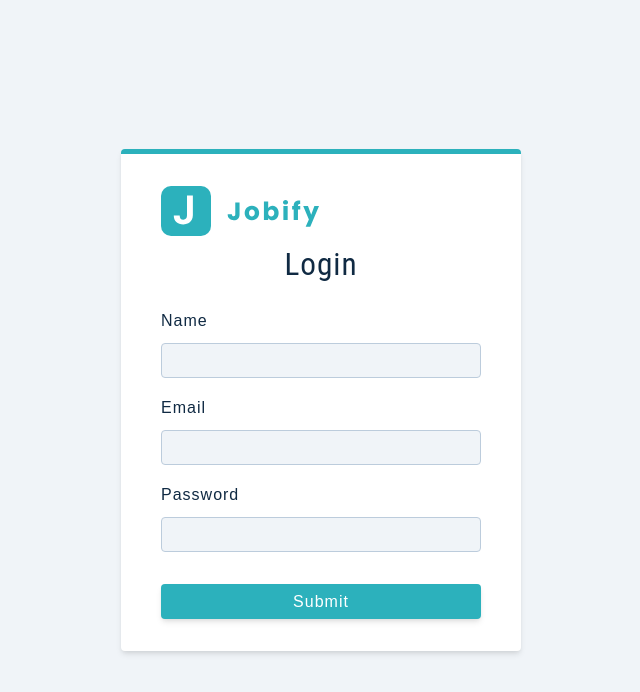
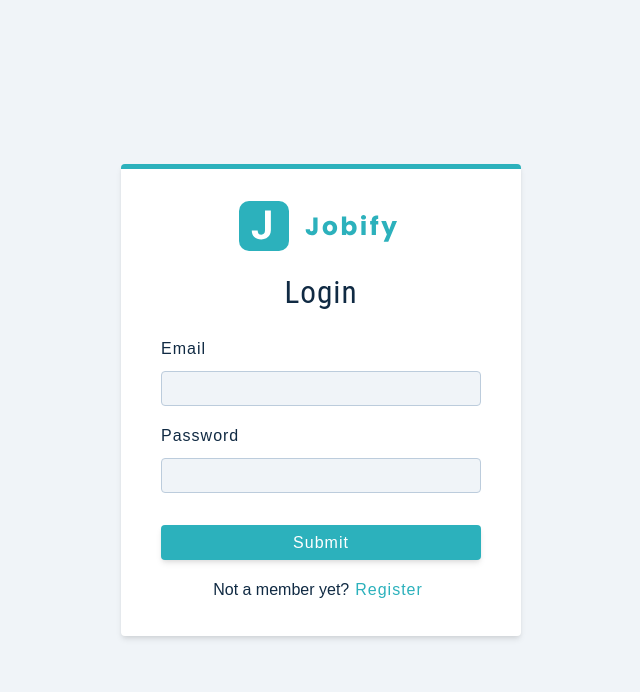
Before and after one commit to wujekbizon/mern_jobify, a React (Create React App) app: page /register in a window 1280 px wide. Shown: the top 692 px of the page, without its empty margins (319-959 px from the left). Built offline with nearby package versions, Linux system fonts and the light colour scheme.

Commit message:
complete register page

```diff
--- a/src/App.jsx
+++ b/src/App.jsx
@@ -1,11 +1,11 @@
 import { Routes, Route, Link } from 'react-router-dom';
-import { Landing, Error, Register } from './pages';
+import { Landing, Error, Register, Dashboard } from './pages';
 
 const App = () => {
   return (
     <>
       <Routes>
-        <Route path="/" element={<div>Dashboard</div>} />
+        <Route path="/" element={<Dashboard />} />
         <Route path="/register" element={<Register />} />
         <Route path="/landing" element={<Landing />} />
         <Route path="*" element={<Error />} />
--- a/src/components/Logo.jsx
+++ b/src/components/Logo.jsx
@@ -3,7 +3,7 @@ import logo from '../assets/images/logo.svg';
 const Logo = () => {
   return (
     <div>
-      <img src={logo} alt="Jobify" />
+      <img src={logo} alt="Jobify" className="logo" />
     </div>
   );
 };
--- /dev/null
+++ b/src/pages/Dashboard.jsx
@@ -0,0 +1,4 @@
+const Dashboard = () => {
+  return <div>Dashboard</div>;
+};
+export default Dashboard;
--- a/src/pages/Landing.jsx
+++ b/src/pages/Landing.jsx
@@ -1,7 +1,7 @@
 import { Link } from 'react-router-dom';
 import { Logo } from '../components';
 import Wrapper from '../assets/wrappers/LandingPage';
-import main from '../assets/images/main.svg';
+import main from '../assets/images/main-alternative.svg';
 
 const Landing = () => {
   return (
--- a/src/pages/Register.jsx
+++ b/src/pages/Register.jsx
@@ -1,13 +1,13 @@
 import { useState, useEffect } from 'react';
-import { Logo } from '../components';
+import { Logo, FormRow, Alert } from '../components';
 import Wrapper from '../assets/wrappers/RegisterPage';
-import { FormRow } from '../components';
 
 const initialState = {
   name: '',
   email: '',
   password: '',
   isMember: true,
+  showAlert: false,
 };
 
 const Register = () => {
@@ -21,17 +21,25 @@ const Register = () => {
     e.preventDefault();
     console.log(e.target);
   };
+
+  const toggleMember = () => {
+    setValues({ ...values, isMember: !values.isMember });
+  };
+
   return (
     <Wrapper className="full-page">
       <form className="form" onSubmit={onSubmit}>
         <Logo />
-        <h3>Login</h3>
+        <h3>{values.isMember ? 'Login' : 'Register'}</h3>
+        {values.showAlert && <Alert />}
+        {!values.isMember && (
           <FormRow
             type="text"
             name="name"
             value={values.name}
             handleChange={handleChange}
           />
+        )}
         <FormRow
           type="email"
           name="email"
@@ -47,6 +55,12 @@ const Register = () => {
         <button type="submit" className="btn btn-block">
           submit
         </button>
+        <p>
+          {values.isMember ? 'Not a member yet?' : 'Already a member ?'}
+          <button type="button" className="member-btn" onClick={toggleMember}>
+            {values.isMember ? 'Register' : 'Login'}
+          </button>
+        </p>
       </form>
     </Wrapper>
   );
--- a/src/pages/index.js
+++ b/src/pages/index.js
@@ -1,5 +1,6 @@
 import Register from './Register';
 import Landing from './Landing';
 import Error from './Error';
+import Dashboard from './Dashboard';
 
-export { Register, Landing, Error };
+export { Register, Landing, Error, Dashboard };
```
Lines whose indentation alone changed are shown as unchanged.
